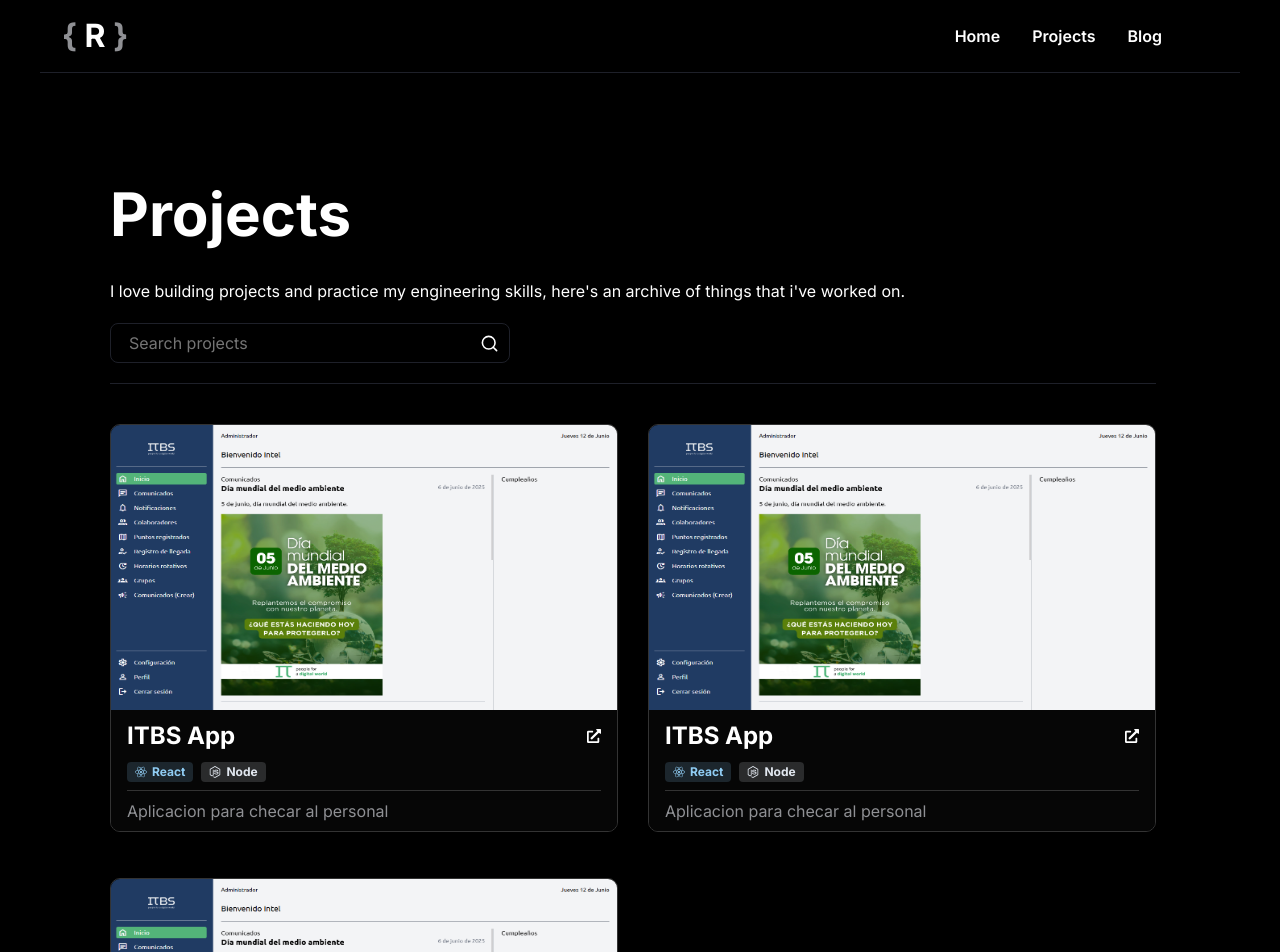
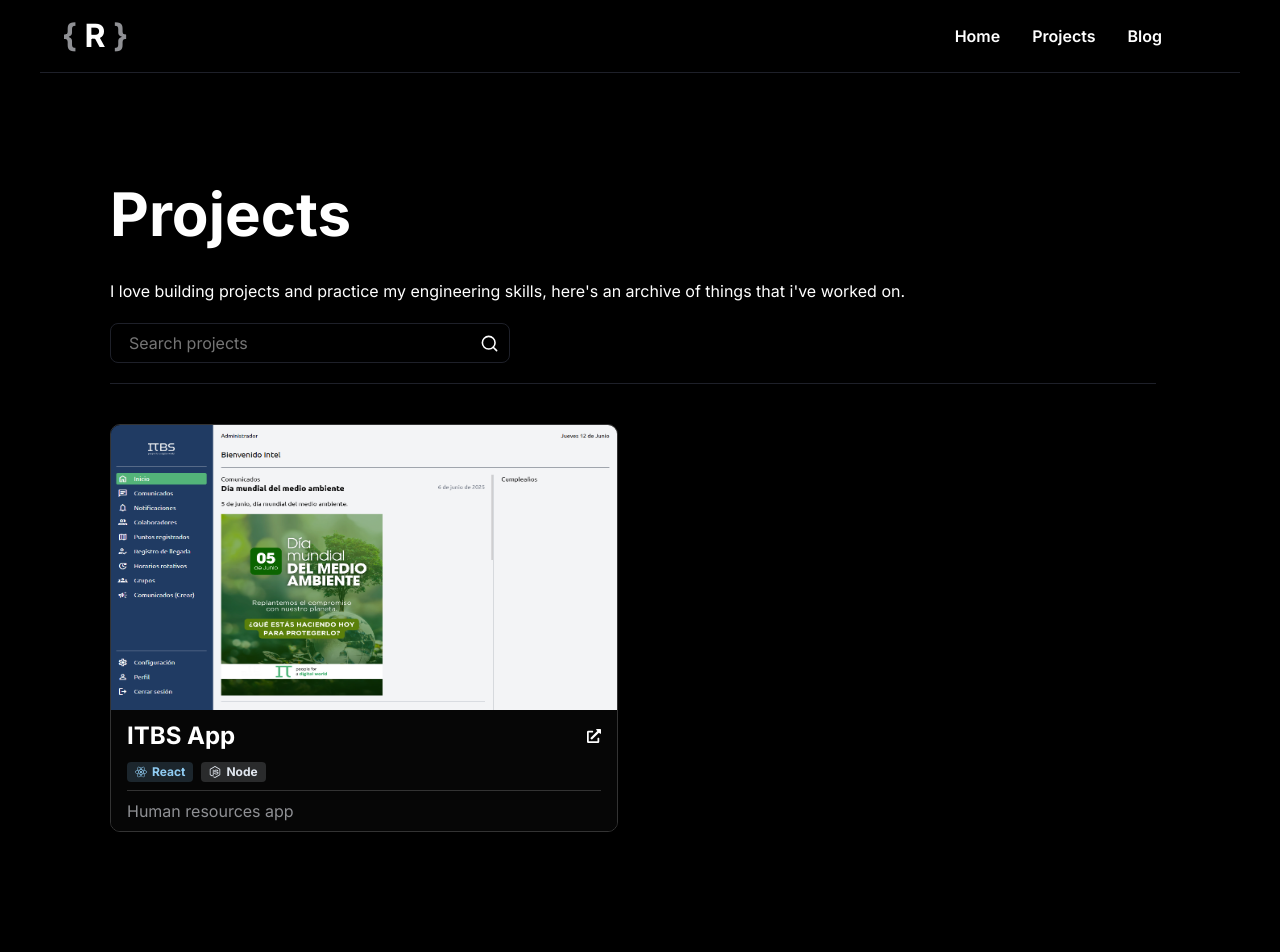
Before and after one commit to RuxCastillo/portfolio, a React (Vite) app in the folder portfolio/: page /projects in a window 1280 px wide. Shown: the top 952 px of the page. Built offline with nearby package versions, Linux system fonts and the light colour scheme.

Commit message:
quitando los proyectos repetidos y poniendo en ingles lo de human resources app

```diff
--- a/portfolio/src/components/CreativeWorks/CreativeWorks.tsx
+++ b/portfolio/src/components/CreativeWorks/CreativeWorks.tsx
@@ -35,29 +35,29 @@ export default function CreativeWorks() {
 			</motion.div>
 			<ProjectCard
 				titulo="ITBS App"
-				text="Aplicacion para checar al personal"
+				text="Human resources app"
 				tecnologia1={<ReactTag />}
 				tecnologia2={<NodeTag />}
 				img={itbsImg}
 				link="projects"
 			/>
-			<ProjectCard
+			{/* 			<ProjectCard
 				titulo="ITBS App"
 				text="Aplicacion para checar al personal"
 				tecnologia1={<ReactTag />}
 				tecnologia2={<NodeTag />}
 				img={itbsImg}
 				link="projects"
-			/>
+			/> */}
 			<div className={styles.cardEnMedio}>
-				<ProjectCard
+				{/* 				<ProjectCard
 					titulo="ITBS App"
 					text="Aplicacion para checar al personal"
 					tecnologia1={<ReactTag />}
 					tecnologia2={<NodeTag />}
 					img={itbsImg}
 					link="projects"
-				/>
+				/> */}
 			</div>
 		</section>
 	);
--- a/portfolio/src/components/Projects/Projects.tsx
+++ b/portfolio/src/components/Projects/Projects.tsx
@@ -26,13 +26,13 @@ export default function Projects() {
 			<div className={styles.body}>
 				<ProjectCard
 					titulo="ITBS App"
-					text="Aplicacion para checar al personal"
+					text="Human resources app"
 					tecnologia1={<ReactTag />}
 					tecnologia2={<NodeTag />}
 					img={itbsImg}
 					link="projects"
 				/>
-				<ProjectCard
+				{/* 				<ProjectCard
 					titulo="ITBS App"
 					text="Aplicacion para checar al personal"
 					tecnologia1={<ReactTag />}
@@ -47,7 +47,7 @@ export default function Projects() {
 					tecnologia2={<NodeTag />}
 					img={itbsImg}
 					link="projects"
-				/>
+				/> */}
 			</div>
 		</section>
 	);
```
